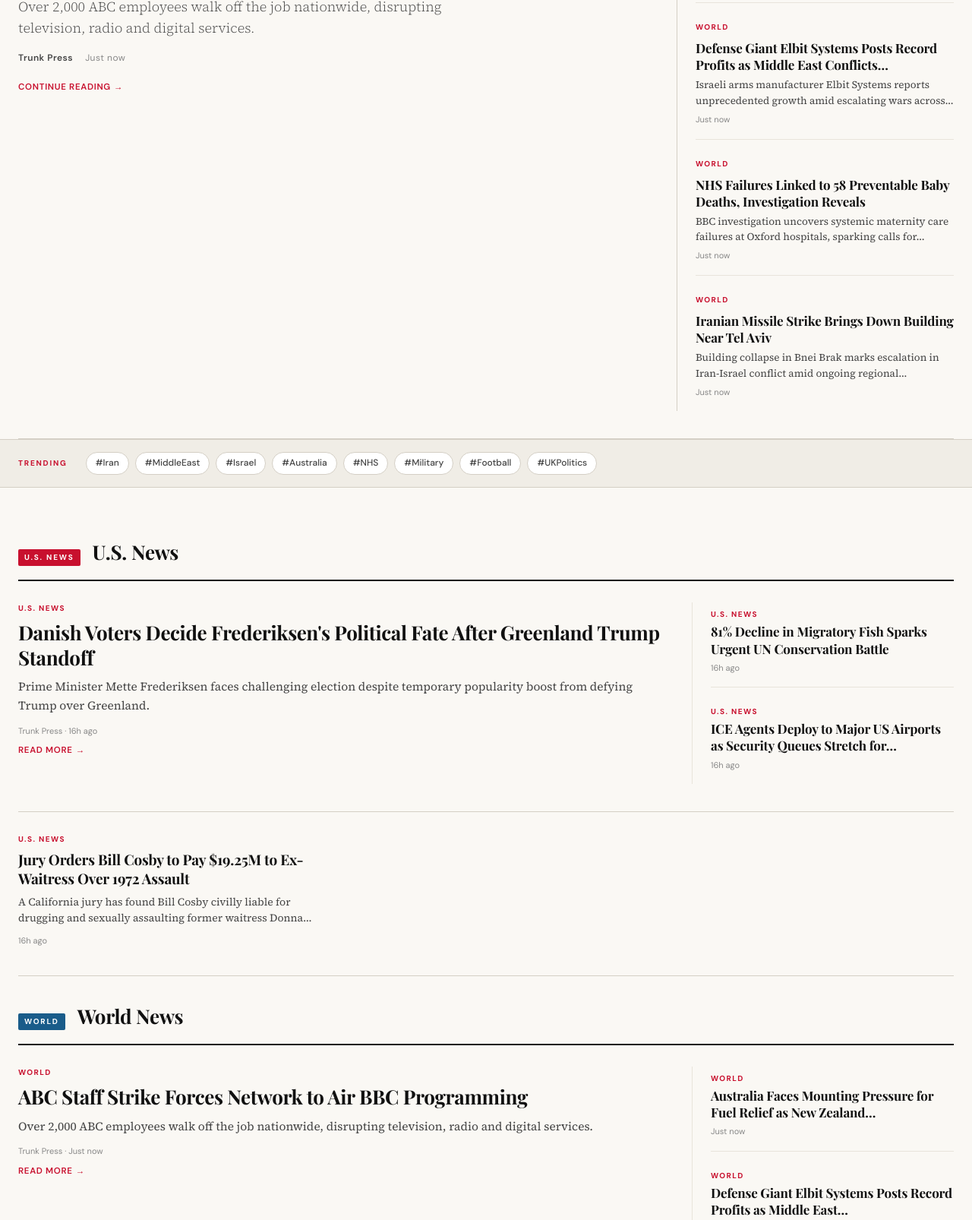
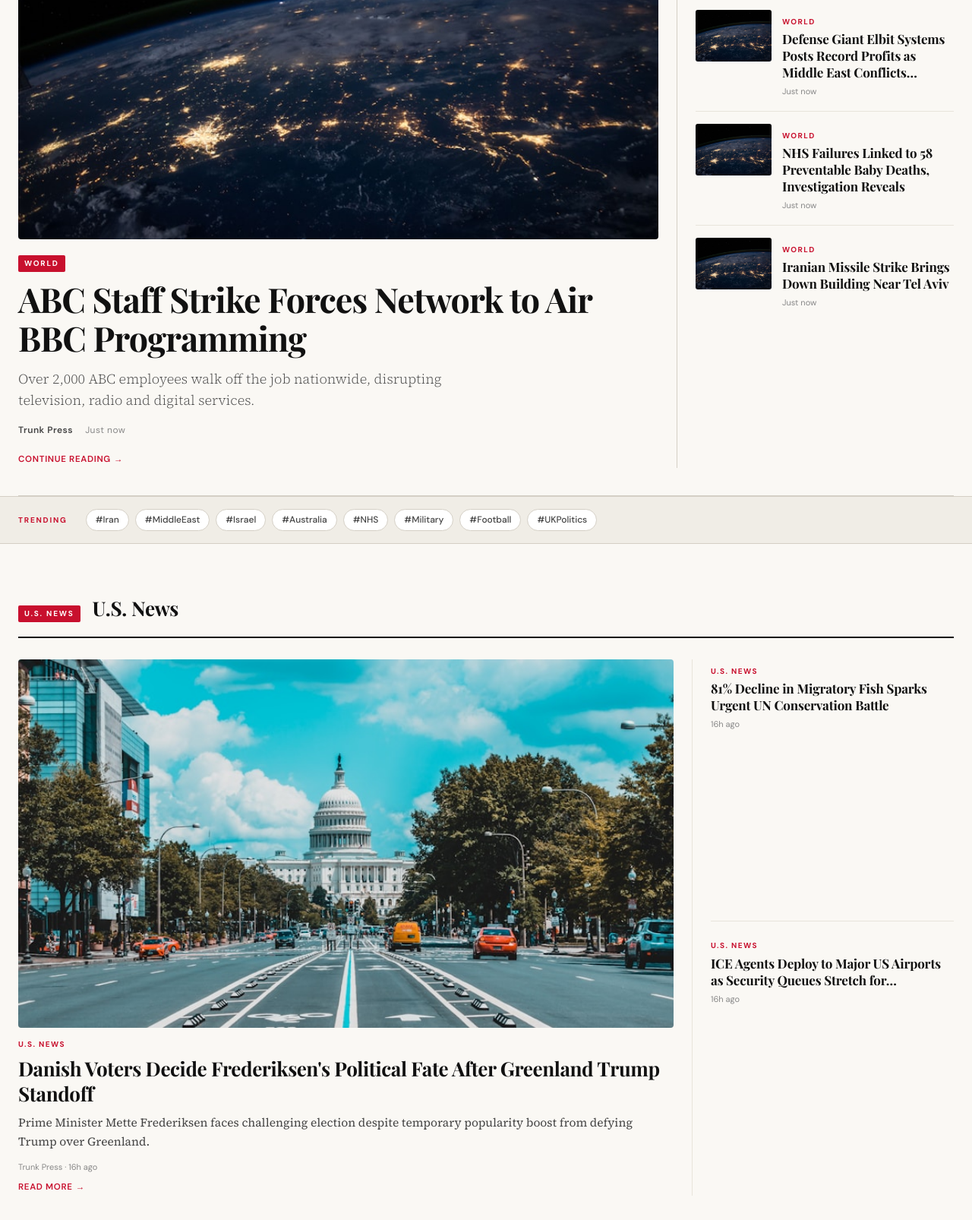
Before and after one commit to GabrielDancause/trunkpress, an Astro site: page / in a window 1280 px wide. Shown: the part 492-2098 px from the top of the page at 76% size. Built offline with nearby package versions, Linux system fonts and the light colour scheme; Astro itself is replaced by a stand-in of ours; a web font is replaced by a local one.

Commit message:
feat: image support — RSS source images + category fallbacks

```diff
--- a/src/data/trunkpress/_schema.json
+++ b/src/data/trunkpress/_schema.json
@@ -6,6 +6,8 @@
   "category": "world",
   "published": "2026-03-24",
   "modified": "2026-03-24",
+  "image": "https://ichef.bbci.co.uk/ace/standard/800/example.jpg",
+  "imageAlt": "Brief image description for accessibility",
   "lede": "The key facts in 2-3 sentences. Bold, direct, sets the scene.",
   "sections": [
     {
--- a/src/pages/[...slug].astro
+++ b/src/pages/[...slug].astro
@@ -86,6 +86,9 @@ const schema = schemas.length === 1 ? schemas[0] : schemas;
 
     <!-- Headline -->
     <h1 class="article-headline">{article.title}</h1>
+
+    <!-- Hero image -->
+    <img src={article.image || `/images/categories/${article.category || 'world'}.jpg`} alt={article.title} class="article-hero-img" loading="eager" />
 
     <!-- Lede -->
     <p class="article-lede">{article.lede}</p>
@@ -185,6 +188,16 @@ const schema = schemas.length === 1 ? schemas[0] : schemas;
     margin-bottom: 20px;
   }
 
+  .article-hero-img {
+    width: 100%;
+    height: auto;
+    aspect-ratio: 16/9;
+    object-fit: cover;
+    border-radius: 4px;
+    margin-bottom: 28px;
+    display: block;
+  }
+
   .article-lede {
     font-size: 19px;
     line-height: 1.6;
--- a/src/pages/index.astro
+++ b/src/pages/index.astro
@@ -19,6 +19,7 @@ interface Article {
   category: string;
   published: string;
   tags?: string[];
+  image?: string;
 }
 
 const articles: Article[] = Object.entries(articleFiles)
@@ -44,6 +45,12 @@ const categories = [
 function truncate(text: string, max: number): string {
   if (!text || text.length <= max) return text || '';
   return text.slice(0, max).replace(/\s+\S*$/, '') + '…';
+}
+
+function articleImage(article: Article): string {
+  // Use RSS source image if available, otherwise category fallback
+  if ((article as any).image) return (article as any).image;
+  return `/images/categories/${article.category || 'world'}.jpg`;
 }
 
 function timeAgo(dateStr: string): string {
@@ -96,6 +103,9 @@ const heroSidebar = articles.slice(1, 5);
       <section class="hero-section reveal">
         <div class="hero-grid">
           <div class="hero-main">
+            <a href={`/${heroArticle.slug}`} class="hero-img-link">
+              <img src={articleImage(heroArticle)} alt={heroArticle.title} class="hero-img" loading="eager" />
+            </a>
             <div class="hero-label"><span class="section-label">{categories.find(c => c.id === heroArticle.category)?.labelBadge || heroArticle.category}</span></div>
             <a href={`/${heroArticle.slug}`}>
               <h1>{heroArticle.title}</h1>
@@ -109,11 +119,13 @@ const heroSidebar = articles.slice(1, 5);
           </div>
           <div class="hero-sidebar">
             {heroSidebar.map(a => (
-              <a href={`/${a.slug}`} class="sidebar-story">
-                <div class="cat"><span class="cat-tag">{categories.find(c => c.id === a.category)?.labelBadge || a.category}</span></div>
-                <h3>{truncate(a.title, 80)}</h3>
-                <p>{truncate(a.description, 100)}</p>
-                <div class="meta">{timeAgo(a.published)}</div>
+              <a href={`/${a.slug}`} class="sidebar-story has-thumb">
+                <img src={articleImage(a)} alt="" class="sidebar-thumb" loading="lazy" />
+                <div class="sidebar-text">
+                  <span class="cat-tag">{categories.find(c => c.id === a.category)?.labelBadge || a.category}</span>
+                  <h3>{truncate(a.title, 80)}</h3>
+                  <div class="meta">{timeAgo(a.published)}</div>
+                </div>
               </a>
             ))}
           </div>
@@ -155,6 +167,7 @@ const heroSidebar = articles.slice(1, 5);
           {isLeadPlusTwo ? (
             <div class="lead-plus-two">
               <a href={`/${lead.slug}`} class="lead-story">
+                <img src={articleImage(lead)} alt={lead.title} class="lead-img" loading="lazy" />
                 <span class="cat-tag">{cat.labelBadge}</span>
                 <h3>{lead.title}</h3>
                 <p>{truncate(lead.description, 220)}</p>
@@ -186,6 +199,7 @@ const heroSidebar = articles.slice(1, 5);
             <div class="three-col">
               {catArticles.slice(3, 6).map(a => (
                 <a href={`/${a.slug}`} class="story-card">
+                  <img src={articleImage(a)} alt="" class="card-img" loading="lazy" />
                   <span class="cat-tag">{cat.labelBadge}</span>
                   <h3>{truncate(a.title, 70)}</h3>
                   <p>{truncate(a.description, 120)}</p>
@@ -311,6 +325,16 @@ const heroSidebar = articles.slice(1, 5);
     border-right: 1px solid var(--border);
   }
   .hero-label { margin-bottom: 10px; }
+  .hero-img {
+    width: 100%;
+    height: auto;
+    aspect-ratio: 16/9;
+    object-fit: cover;
+    border-radius: 4px;
+    margin-bottom: 16px;
+    display: block;
+  }
+  .hero-img-link { display: block; text-decoration: none; }
   .hero-main h1 {
     font-family: 'Playfair Display', serif;
     font-size: clamp(28px, 3.5vw, 46px);
@@ -354,6 +378,19 @@ const heroSidebar = articles.slice(1, 5);
   }
   .sidebar-story:first-child { padding-top: 0; }
   .sidebar-story:last-child { border-bottom: none; }
+  .sidebar-story.has-thumb {
+    display: flex;
+    gap: 14px;
+    align-items: flex-start;
+  }
+  .sidebar-thumb {
+    width: 100px;
+    height: 68px;
+    object-fit: cover;
+    border-radius: 3px;
+    flex-shrink: 0;
+  }
+  .sidebar-text { flex: 1; min-width: 0; }
   .sidebar-story .cat { margin-bottom: 5px; }
   .sidebar-story h3 {
     font-family: 'Playfair Display', serif;
@@ -441,6 +478,15 @@ const heroSidebar = articles.slice(1, 5);
     transition: opacity 0.15s;
   }
   .lead-story:hover { opacity: 0.92; }
+  .lead-img {
+    width: 100%;
+    height: auto;
+    aspect-ratio: 16/9;
+    object-fit: cover;
+    border-radius: 4px;
+    margin-bottom: 14px;
+    display: block;
+  }
   .lead-story .cat-tag { margin-bottom: 8px; display: block; }
   .lead-story h3 {
     font-family: 'Playfair Display', serif;
@@ -488,6 +534,15 @@ const heroSidebar = articles.slice(1, 5);
     transition: opacity 0.15s;
   }
   .story-card:hover { opacity: 0.92; }
+  .card-img {
+    width: 100%;
+    height: auto;
+    aspect-ratio: 16/10;
+    object-fit: cover;
+    border-radius: 4px;
+    margin-bottom: 12px;
+    display: block;
+  }
   .story-card .cat-tag { margin-bottom: 6px; display: block; }
   .story-card h3 {
     font-family: 'Playfair Display', serif;
```
Also changed, not shown: public/images/categories/business.jpg (added), public/images/categories/climate.jpg (added), public/images/categories/entertainment.jpg (added), public/images/categories/geopolitics.jpg (added), public/images/categories/health.jpg (added), public/images/categories/politics.jpg (added), public/images/categories/science.jpg (added), public/images/categories/sports.jpg (added), public/images/categories/tech.jpg (added), public/images/categories/travel.jpg (added), public/images/categories/us.jpg (added), public/images/categories/world.jpg (added).
